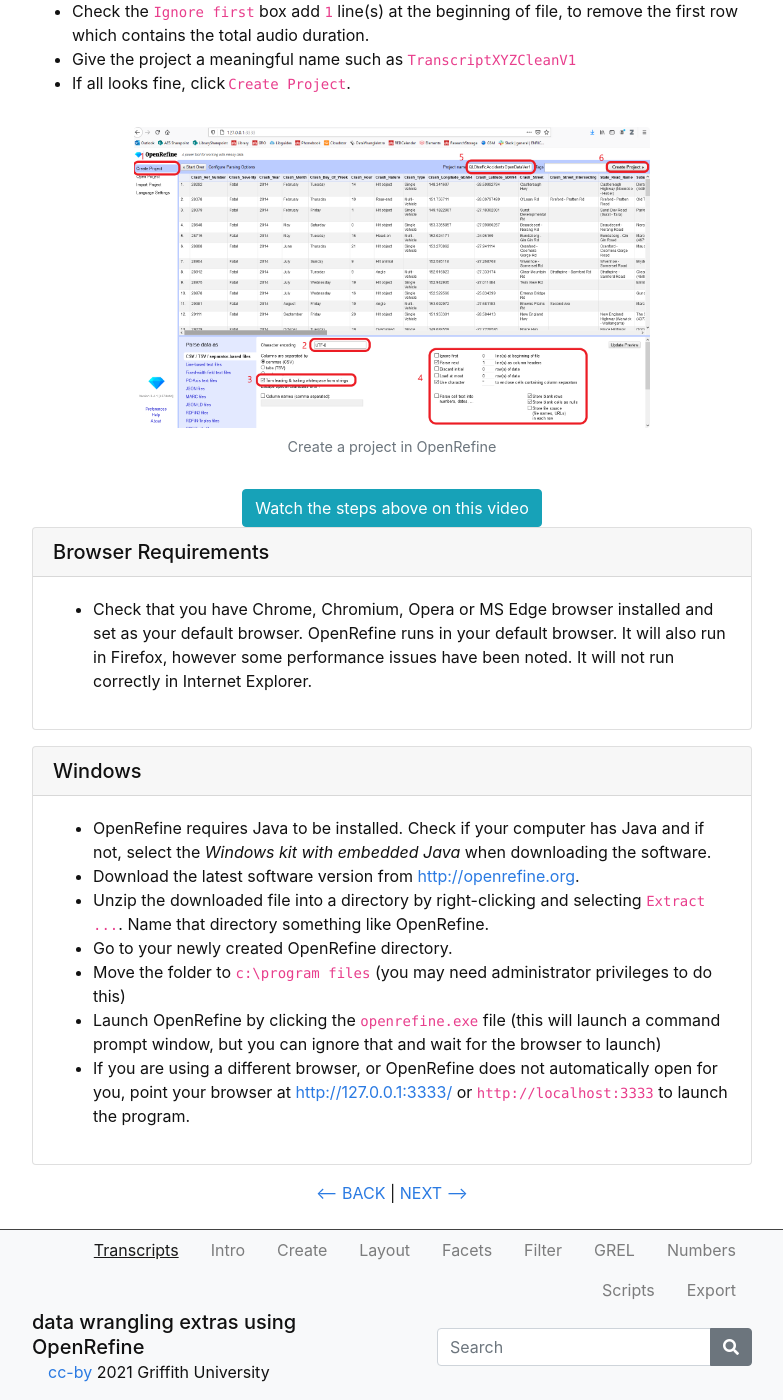
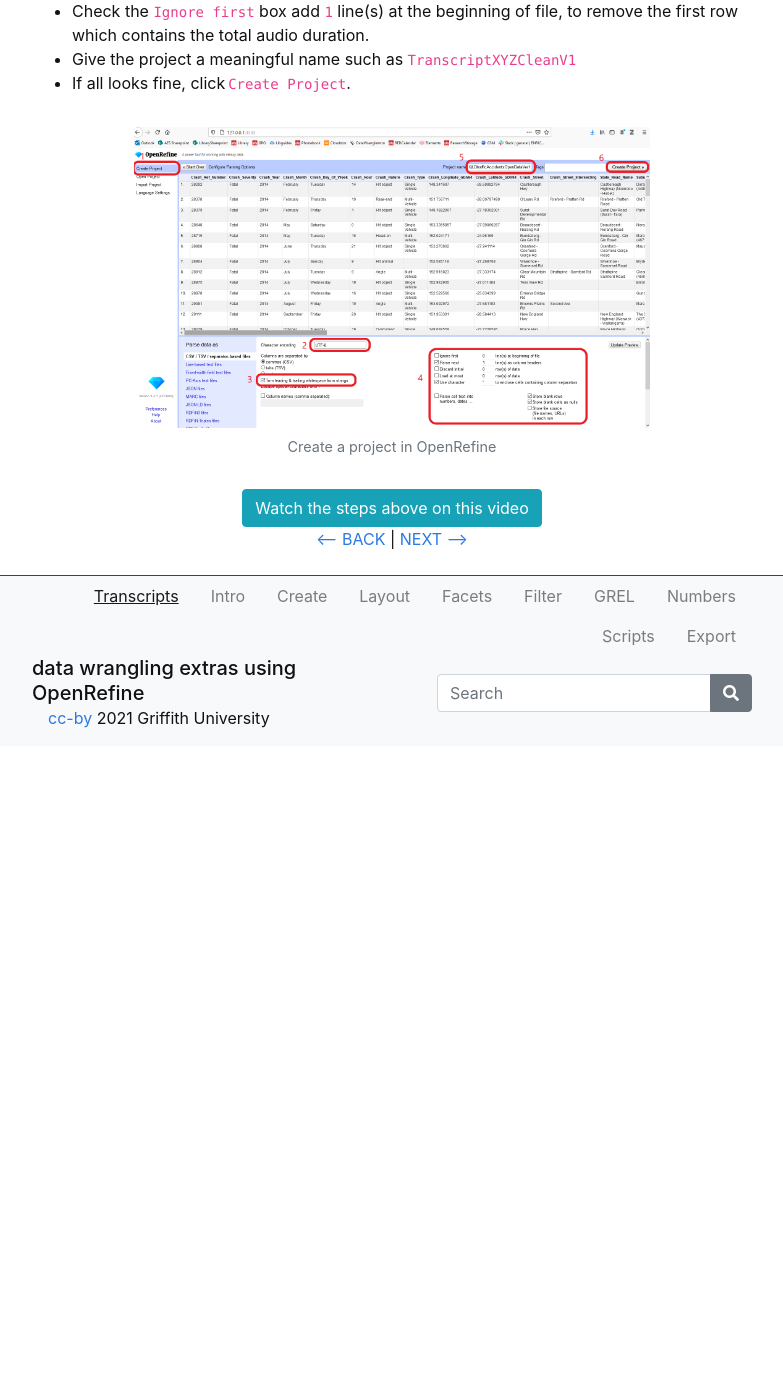
Before and after one commit to GriffithUniLibrary/OpenRefineExtras, a Jekyll site: the page built from content/0-Transcripts.md, in a window 1280 px wide and 1400 px high, scrolled down 989 px. Shown: the whole window, without its empty margins (248-1031 px from the left). Built offline with Jekyll 4.4.1, drawn with Linux system fonts in a browser that asks for light colours; after the commit the page ends 1735 px from its top, so only the background shows below that.

Commit message:
Update 0-Transcripts.md

```diff
--- a/content/0-Transcripts.md
+++ b/content/0-Transcripts.md
@@ -37,24 +37,8 @@ There are options to indicate whether the dataset has column headers included an
 
 {% include figure.html img="20201209_OR_Preview_Screen.png" alt="Create Project" caption="Create a project in OpenRefine" width="75%" %}
 
+
 {% include button.md text="Watch the steps above on this video" link="https://vimeo.com/412189056/0d9031def0" color="info" %}
-
-{% capture text %}
-- Check that you have Chrome, Chromium, Opera or MS Edge browser installed and set as your default browser. OpenRefine runs in your default browser. It will also run in Firefox, however some performance issues have been noted. It will not run correctly in Internet Explorer.
-{% endcapture %}
-{% include card.md header="Browser Requirements" text=text %}
-
-{% capture text %}
-- OpenRefine requires Java to be installed.  Check if your computer has Java and if not, select the *Windows kit with embedded Java* when downloading the software.
-- Download the latest software version from [http://openrefine.org](http://openrefine.org).
-- Unzip the downloaded file into a directory by right-clicking and selecting `Extract ...`.   Name that directory something like OpenRefine.
-- Go to your newly created OpenRefine directory.
-- Move the folder to `c:\program files` (you may need administrator privileges to do this)
-- Launch OpenRefine by clicking the `openrefine.exe` file (this will launch a command prompt window, but you can ignore that and wait for the browser to launch)
-- If you are using a different browser, or OpenRefine does not automatically open for you, point your browser at [http://127.0.0.1:3333/](http://127.0.0.1:3333/) or `http://localhost:3333` to launch the program.
- {% endcapture %}
-{% include card.md header="Windows" text=text %}
-
 
 
 <p align="center">
```
